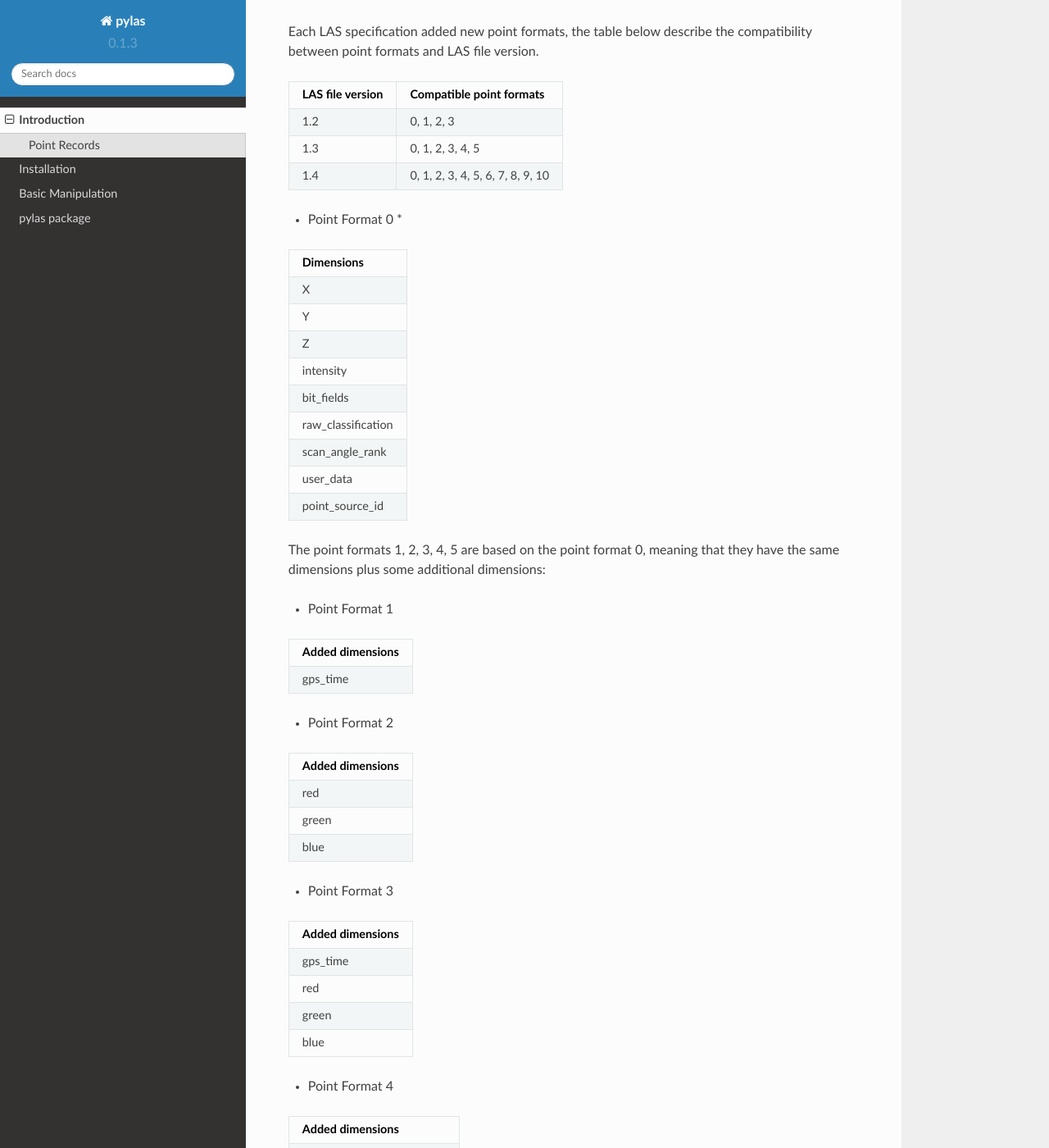
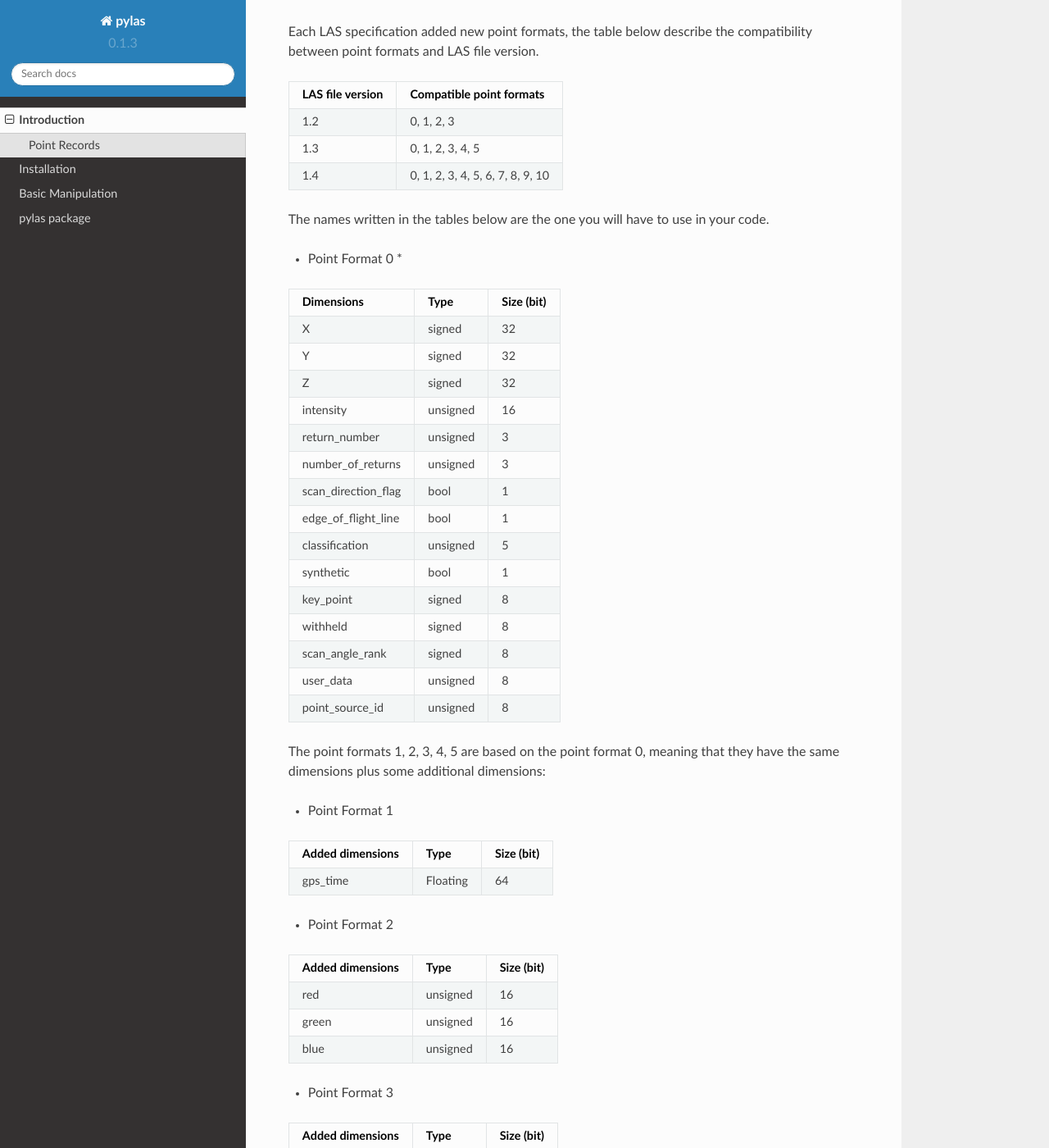
Before and after one commit to tmontaigu/pylas, a Sphinx documentation site: the page built from docs/intro.rst, in a window 1280 px wide and 1400 px high, scrolled down 1005 px. Shown: the whole window at 82% size. Built offline with Sphinx 7.4.7 and the Read the Docs theme 2.0.0, drawn with Linux system fonts in a browser that asks for light colours; pages that are not in the unit, such as notebooks, are missing from menus; some of the changed text lies outside the part shown.

Commit message:
Add type & size to the point record tables

```diff
--- a/docs/intro.rst
+++ b/docs/intro.rst
@@ -53,29 +53,44 @@ and LAS file version.
 |1.4              | 0, 1, 2, 3, 4, 5, 6, 7, 8, 9, 10  |
 +-----------------+-----------------------------------+
 
+The names written in the tables below are the one you will have to use in
+your code.
+
 * Point Format 0 *
 
-+-------------------+
-| Dimensions        |
-+===================+
-| X                 |
-+-------------------+
-| Y                 |
-+-------------------+
-| Z                 |
-+-------------------+
-| intensity         |
-+-------------------+
-| bit_fields        |
-+-------------------+
-| raw_classification|
-+-------------------+
-| scan_angle_rank   |
-+-------------------+
-| user_data         |
-+-------------------+
-| point_source_id   |
-+-------------------+
++----------------------+-----------+--------------+
+| Dimensions           |   Type    |  Size (bit)  |
++======================+===========+==============+
+| X                    |  signed   |      32      |
++----------------------+-----------+--------------+
+| Y                    |  signed   |      32      |
++----------------------+-----------+--------------+
+| Z                    |  signed   |      32      |
++----------------------+-----------+--------------+
+| intensity            | unsigned  |      16      |
++----------------------+-----------+--------------+
+| return_number        | unsigned  |      3       |
++----------------------+-----------+--------------+
+| number_of_returns    | unsigned  |      3       |
++----------------------+-----------+--------------+
+| scan_direction_flag  | bool      |      1       |
++----------------------+-----------+--------------+
+| edge_of_flight_line  | bool      |      1       |
++----------------------+-----------+--------------+
+| classification       | unsigned  |      5       |
++----------------------+-----------+--------------+
+| synthetic            | bool      |      1       |
++----------------------+-----------+--------------+
+| key_point            | signed    |      8       |
++----------------------+-----------+--------------+
+| withheld             | signed    |      8       |
++----------------------+-----------+--------------+
+| scan_angle_rank      | signed    |      8       |
++----------------------+-----------+--------------+
+| user_data            | unsigned  |      8       |
++----------------------+-----------+--------------+
+| point_source_id      | unsigned  |      8       |
++----------------------+-----------+--------------+
 
 
 The point formats 1, 2, 3, 4, 5 are based on the point format 0, meaning that they have
@@ -83,87 +98,86 @@ the same dimensions plus some additional dimensions:
 
 * Point Format 1
 
-+------------------+
-| Added dimensions |
-+==================+
-| gps_time         |
-+------------------+
++----------------------+-----------+--------------+
+| Added dimensions     |   Type    |  Size (bit)  |
++======================+===========+==============+
+| gps_time             |  Floating |       64     |
++----------------------+-----------+--------------+
 
 
 * Point Format 2
 
-+------------------+
-| Added dimensions |
-+==================+
-| red              |
-+------------------+
-| green            |
-+------------------+
-| blue             |
-+------------------+
++----------------------+-----------+--------------+
+| Added dimensions     |   Type    |  Size (bit)  |
++======================+===========+==============+
+| red                  |  unsigned |      16      |
++----------------------+-----------+--------------+
+| green                |  unsigned |      16      |
++----------------------+-----------+--------------+
+| blue                 |  unsigned |      16      |
++----------------------+-----------+--------------+
 
 * Point Format 3
 
-+------------------+
-| Added dimensions |
-+==================+
-| gps_time         |
-+------------------+
-| red              |
-+------------------+
-| green            |
-+------------------+
-| blue             |
-+------------------+
++----------------------+-----------+--------------+
+| Added dimensions     |   Type    |  Size (bit)  |
++======================+===========+==============+
+| gps_time             |  Floating |       64     |
++----------------------+-----------+--------------+
+| red                  |  unsigned |      16      |
++----------------------+-----------+--------------+
+| green                |  unsigned |      16      |
++----------------------+-----------+--------------+
+| blue                 |  unsigned |      16      |
++----------------------+-----------+--------------+
 
 
 * Point Format 4
 
-+---------------------------+
-| Added dimensions          |
-+===========================+
-| gps_time                  |
-+---------------------------+
-|wavepacket_index           |
-+---------------------------+
-|wavepacket_offset          |
-+---------------------------+
-|wavepacket_size            |
-+---------------------------+
-|return_point_wave_location |
-+---------------------------+
-|x_t                        |
-+---------------------------+
-|y_t                        |
-+---------------------------+
-|z_t                        |
-+---------------------------+
-
++----------------------------+-----------+--------------+
+| Added dimensions           |   Type    |  Size (bit)  |
++============================+===========+==============+
+| gps_time                   |  Floating |       64     |
++----------------------------+-----------+--------------+
+| wavepacket_index           | unsigned  |      8       |
++----------------------------+-----------+--------------+
+| wavepacket_offset          | unsigned  |      64      |
++----------------------------+-----------+--------------+
+| wavepacket_size            | unsigned  |      32      |
++----------------------------+-----------+--------------+
+| return_point_wave_location | unsigned  |      32      |
++----------------------------+-----------+--------------+
+|x_t                         | floating  |      32      |
++----------------------------+-----------+--------------+
+|y_t                         | floating  |      32      |
++----------------------------+-----------+--------------+
+| z_t                        | floating  |      32      |
++----------------------------+-----------+--------------+
 
 * Point Format 5
 
-+---------------------------+
-| Added dimensions          |
-+===========================+
-| gps_time                  |
-+---------------------------+
-| red                       |
-+---------------------------+
-| green                     |
-+---------------------------+
-| blue                      |
-+---------------------------+
-|wavepacket_index           |
-+---------------------------+
-|wavepacket_offset          |
-+---------------------------+
-|wavepacket_size            |
-+---------------------------+
-|return_point_wave_location |
-+---------------------------+
-|x_t                        |
-+---------------------------+
-|y_t                        |
-+---------------------------+
-|z_t                        |
-+---------------------------+
++----------------------------+-----------+--------------+
+| Added dimensions           |   Type    |  Size (bit)  |
++============================+===========+==============+
+| gps_time                   |  Floating |       64     |
++----------------------------+-----------+--------------+
+| red                        |  unsigned |      16      |
++----------------------------+-----------+--------------+
+| green                      |  unsigned |      16      |
++----------------------------+-----------+--------------+
+| blue                       |  unsigned |      16      |
++----------------------------+-----------+--------------+
+| wavepacket_index           | unsigned  |      8       |
++----------------------------+-----------+--------------+
+| wavepacket_offset          | unsigned  |      64      |
++----------------------------+-----------+--------------+
+| wavepacket_size            | unsigned  |      32      |
++----------------------------+-----------+--------------+
+| return_point_wave_location | unsigned  |      32      |
++----------------------------+-----------+--------------+
+|x_t                         | floating  |      32      |
++----------------------------+-----------+--------------+
+|y_t                         | floating  |      32      |
++----------------------------+-----------+--------------+
+| z_t                        | floating  |      32      |
++----------------------------+-----------+--------------+
```
